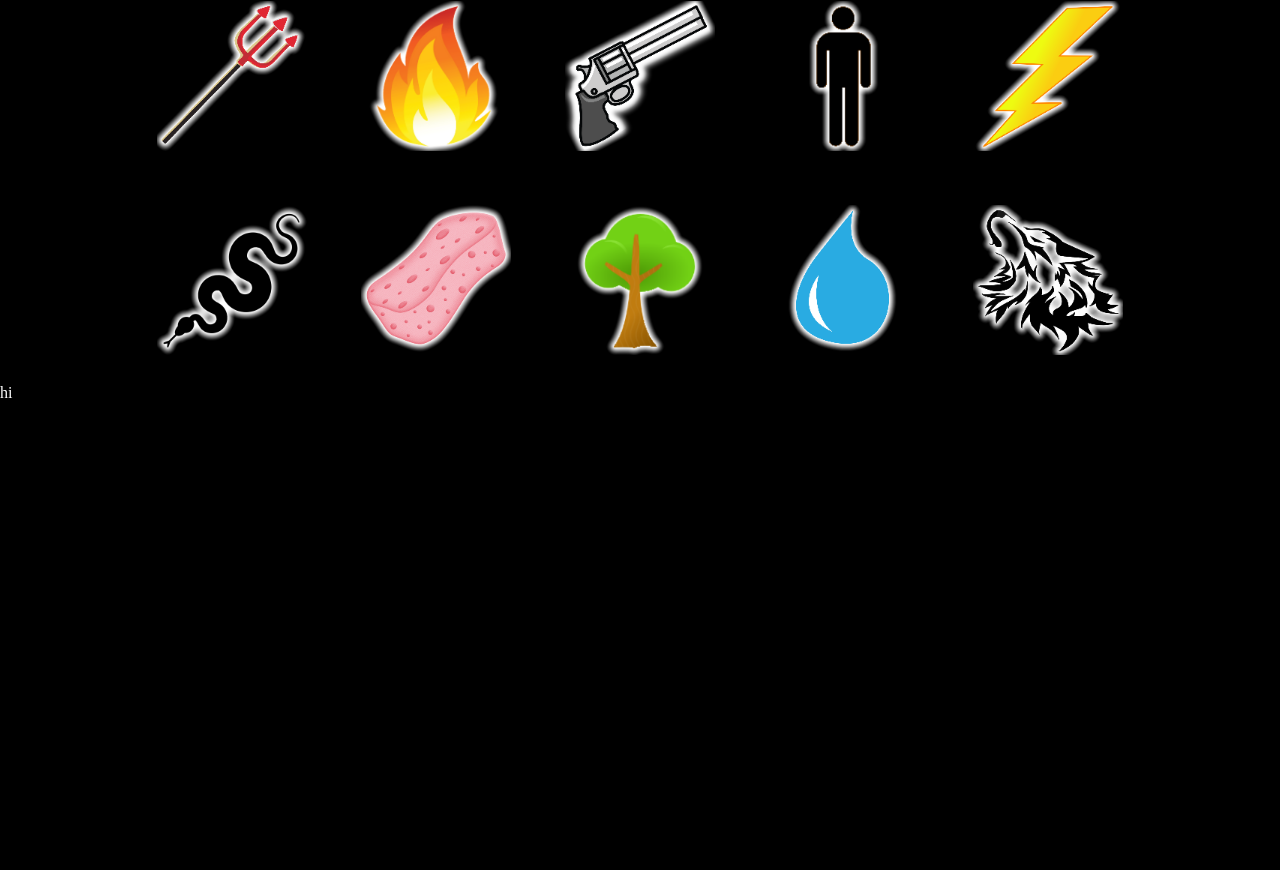
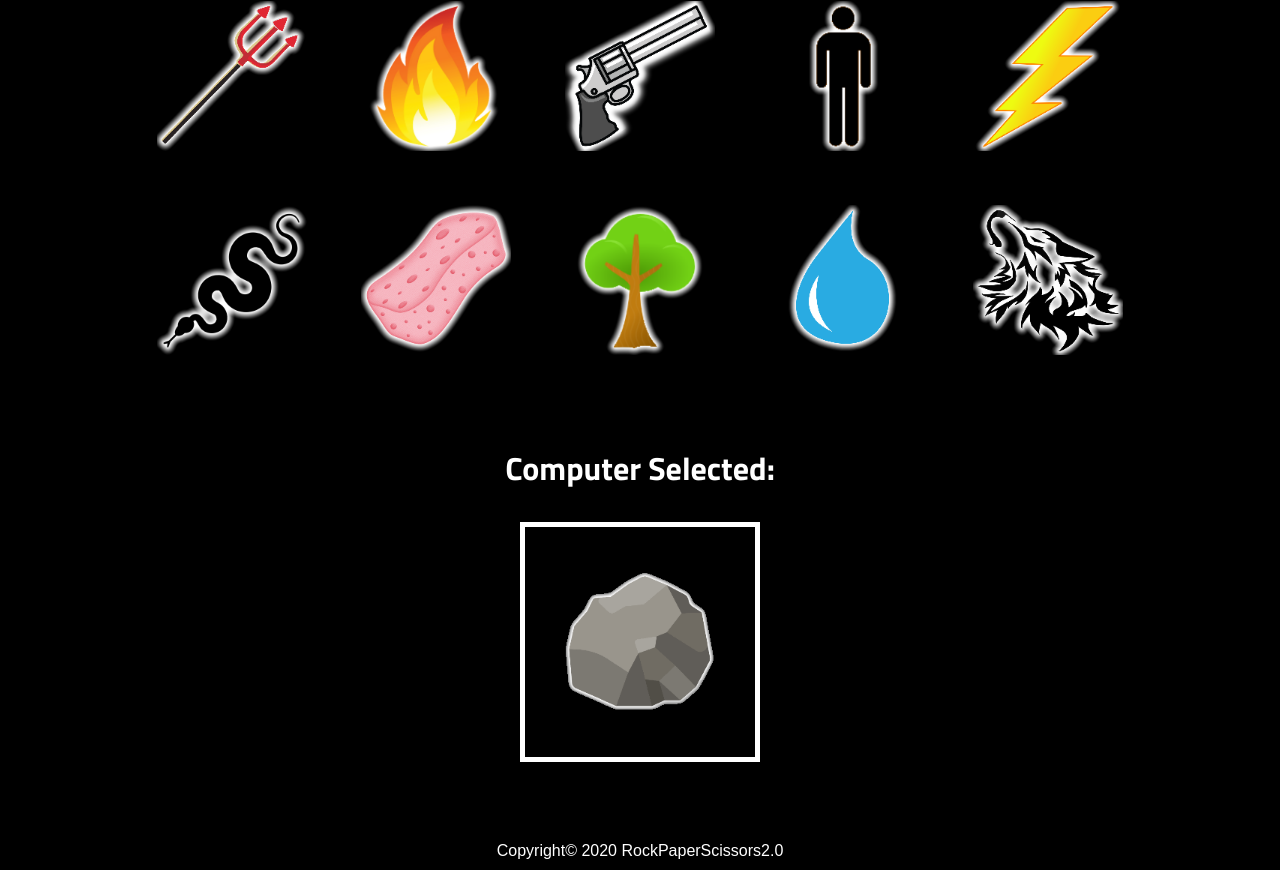
Before and after one commit to JustJeeCode/RockPaperScissors2.0, a plain HTML site: page index.html in a window 1280 px wide. Shown: the part 469-1339 px from the top of the page. Before the commit the page ends 871 px from the top, so only its background shows below. Drawn offline with Linux system fonts and the light colour scheme.

Commit message:
Finished most of the HTML and CSS code

```diff
--- a/index.html
+++ b/index.html
@@ -1,7 +1,7 @@
 <html>
     <head>
         <!-- Title -->
-        <title>Rock Paper Scissors 2.0</title>
+        <title>RockPaperScissors2.0</title>
         <link rel="stylesheet" href="style.css">
         <link rel="stylesheet" href="main.js">
         <link href="https://fonts.googleapis.com/css2?family=Titillium+Web:wght@700&display=swap" rel="stylesheet">
@@ -52,8 +52,14 @@
         </div>
 
         <div id="computer_area">
-            <p>hi</p>
+            <h1 class="mid">Computer Selected:</h1>
+
+            <img src="images/rock.png" alt="Rock" class="item" id="comp_selected">
         </div>
+
+        <footer>
+            Copyright&copy; 2020 RockPaperScissors2.0
+        </footer>
 
     </body>
 
--- a/style.css
+++ b/style.css
@@ -35,9 +35,30 @@ header {
 }
 
 #computer_area {
+    font-family: 'Titillium Web', sans-serif;
+    margin-top: 60px;
     color: white;
+    text-align: center;
+}
+
+#comp_selected {
+    padding: 40px;
+    margin-top: 30px;
+    color: white;
+    border: solid;
+    border-width: 5px;
 }
 
 body {
     background-color: black;
 }
+
+footer {
+    text-align: center;
+    font-family: 'Arial', sans-serif;
+    position: bottom;
+    width: 100%;
+    margin-top: 80px;
+    margin-bottom: 10px;
+    color: white;
+}
```
